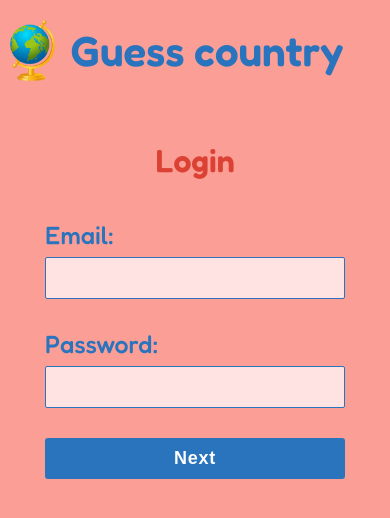
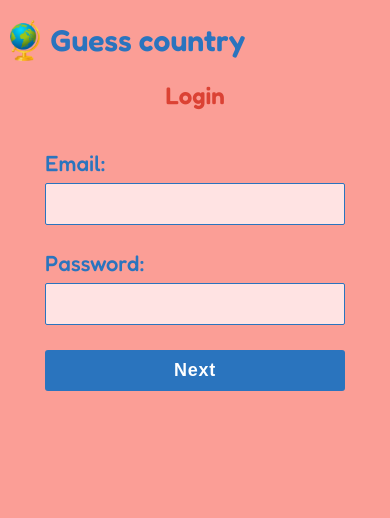
Before and after one commit to vitaliyhtml5/guesscountry, a PHP site: page / in a window 390 px wide. Shown: the top 518 px of the page. Run offline with PHP 8.4, Linux system fonts and the light colour scheme.

Commit message:
create media queries

```diff
--- a/style.css
+++ b/style.css
@@ -350,3 +350,117 @@ button:active {
     text-align: center;
     background-color: #fb5f6e;
 }
+
+/* Media queries */
+@media (max-width: 767px) {
+    .header-wrap h1 {
+        font-size: 38px;
+    }
+    .header-wrap img {
+        width: 38px;
+    }
+    .content-wrap {
+        padding-top: 10px;
+    }
+    .quiz-wrap,
+    .settings-wrap {
+        width: 100%;
+    }
+    .content-wrap h2 {
+        font-size: 30px;
+    }
+    .timer {
+        right: 0;
+    }
+}
+@media (max-width: 490px) {
+    .container {
+        padding-bottom: 5px;
+    }
+    .header-wrap img {
+        width: 30px;
+        margin-right: 10px;
+    }
+    .header-wrap h1 {
+        font-size: 30px;
+    }
+    .utility-wrap {
+        padding-top: 10px;
+    }
+    .hint {
+        margin-left: 5px;
+    }
+    .content-wrap {
+        padding-top: 5px;
+    }
+    .content-wrap h2 {
+        font-size: 24px;
+    }
+    .timer {
+        top: 38px;
+        font-size: 24px;
+    }
+    .quiz-wrap {
+        margin: 15px auto 0;
+    }
+    .answer {
+        order: 2;
+        padding-left: 10px;
+    }
+    .question {
+        order: 1;
+        width: 100%;
+    }
+    .check-btn-wrap {
+        order: 3;
+    }
+    .quiz-wrap img {
+        display: block;
+        margin: 0 auto;
+    }
+    .quiz-wrap img[data-type="flag"] {
+        height: 70px;
+        margin-bottom: 15px;
+    }
+    .quiz-wrap img[data-type="map"] {
+        max-width: 250px;
+        height: 115px;
+        margin-bottom: 12px;
+    }
+    .question b {
+        display: block;
+        text-align: center;
+        margin-bottom: 10px;
+        margin-top: -5px;
+        font-size: 30px;
+    }
+    .content-wrap label {
+        margin-bottom: 25px;
+        font-size: 22px;
+    }
+    .check-btn-wrap button {
+        margin: 30px auto 25px;
+    }
+    .preview-wrap {
+        width: 100%;
+        margin: 30px auto;
+    }
+    .preview-btn {
+        width: 100%;
+    }
+    .settings-page {
+        margin-top: -15px;
+    }
+    .settings-wrap {
+        grid-gap: 10px;
+        margin: 15px auto 20px;
+        padding: 15px 25px;
+    }
+    .settings-wrap legend {
+        font-size: 20px;
+    }
+    .settings-wrap fieldset label {
+        width: 100%;
+        margin-bottom: 10px;
+    }
+}
```
